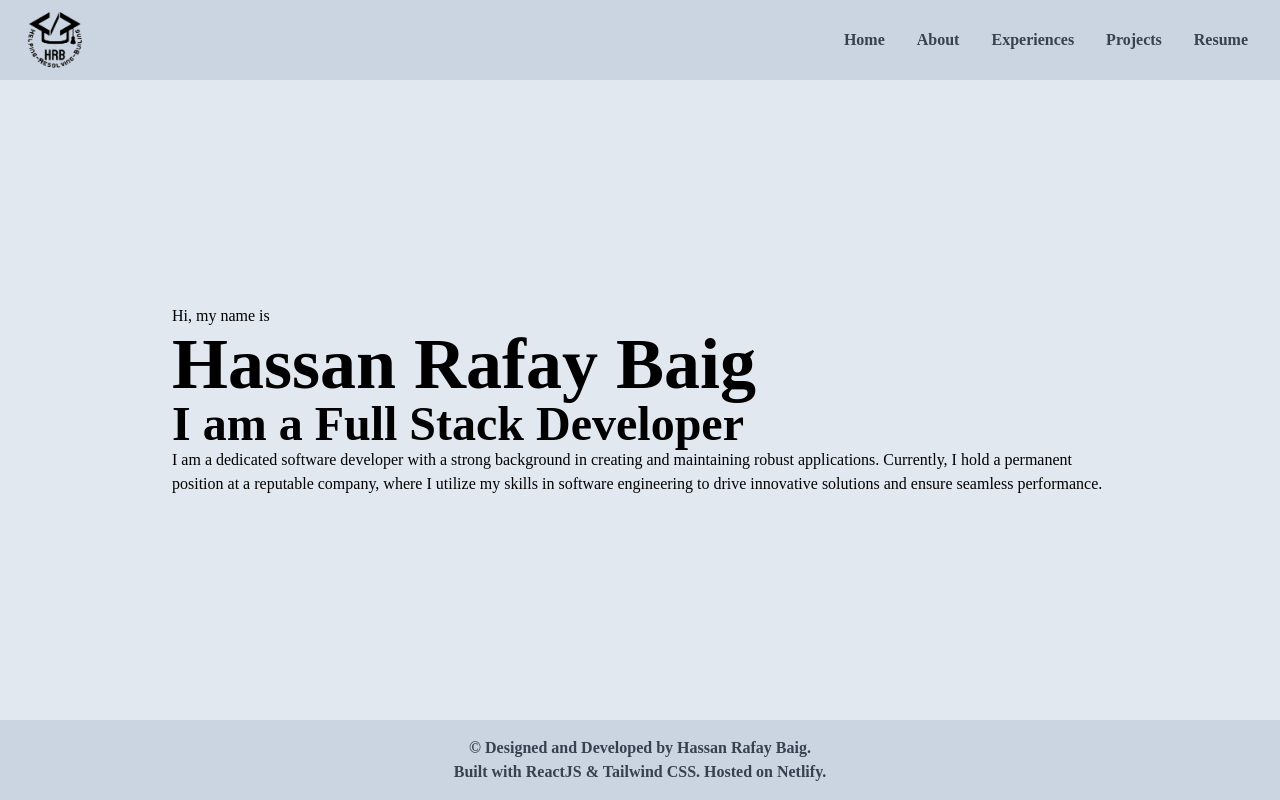
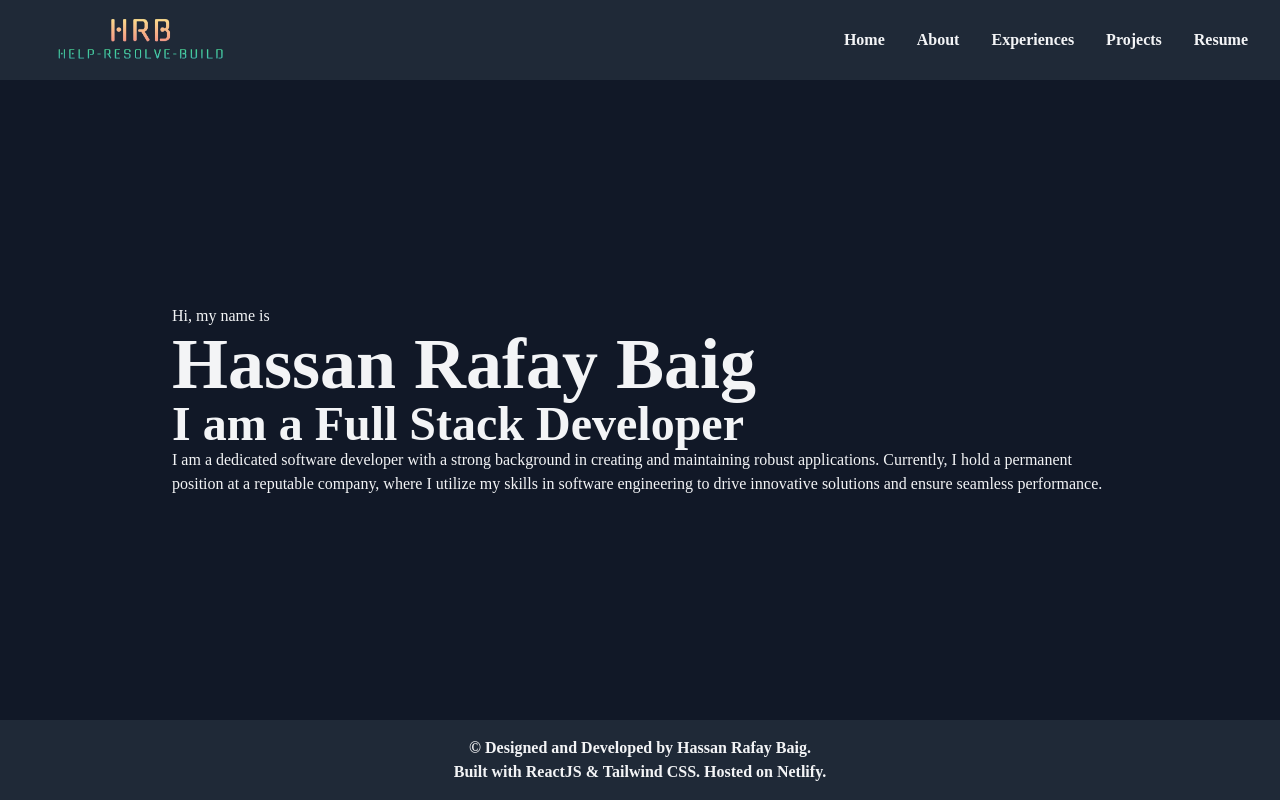
Before and after one commit to imrafay/hrb-profile, a React (Create React App) app: page / in a window 1280 px wide. Built offline with nearby package versions, Linux system fonts and the light colour scheme; the HTML template or start-up script is replaced by a standard one.

Commit message:
Replace Logo

```diff
--- a/src/sections/Banner.js
+++ b/src/sections/Banner.js
@@ -1,6 +1,6 @@
 function Banner() {
     return (
-        <div name="home" className="w-full h-screen bg-slate-200">
+        <div name="home" className="w-full h-screen bg-gray-900 text-gray-100">
           <div className="
           max-w-[1000px] mx-auto px-8 flex
           flex-col justify-center h-full">
--- a/src/sections/Footer.js
+++ b/src/sections/Footer.js
@@ -1,6 +1,6 @@
 function Footer() {
   return (
-    <footer className="fixed bottom-0 w-full p-4 text-center bg-slate-300 text-gray-700 font-bold">
+    <footer className="fixed bottom-0 w-full p-4 text-center bg-gray-800 text-gray-100 font-bold">
     <p>&copy; Designed and Developed by Hassan Rafay Baig.</p>
     <p>Built with ReactJS & Tailwind CSS. Hosted on Netlify.</p>
   </footer>
--- a/src/sections/Header.js
+++ b/src/sections/Header.js
@@ -1,4 +1,4 @@
-import Logo from "../assets/app-logo.png";
+import Logo from "../assets/logo.png";
 import { FaBarsStaggered } from "react-icons/fa6";
 import { FaTimes } from "react-icons/fa";
 
@@ -15,8 +15,8 @@ function Header() {
     <div className="
     fixed w-full h-[80px]
     flex justify-between items-center
-    px-4 bg-slate-300 text-gray-700 font-bold">
-      <img src={Logo} alt="Logo" style={{width:'75px'}}/>
+    px-4 bg-gray-800 text-gray-100 font-bold">
+      <img src={Logo} alt="Logo" style={{width:'250px'}}/>
 
       <ul className="hidden md:flex">
         <li>Home</li>
```
Also changed, not shown: src/assets/logo.png.
